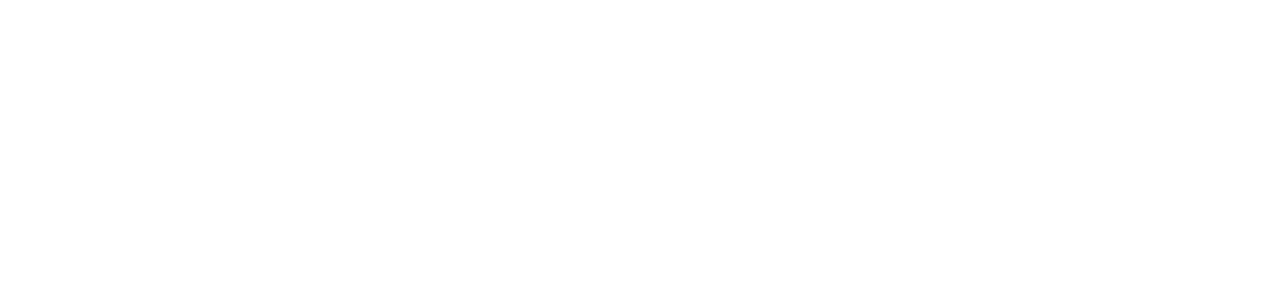
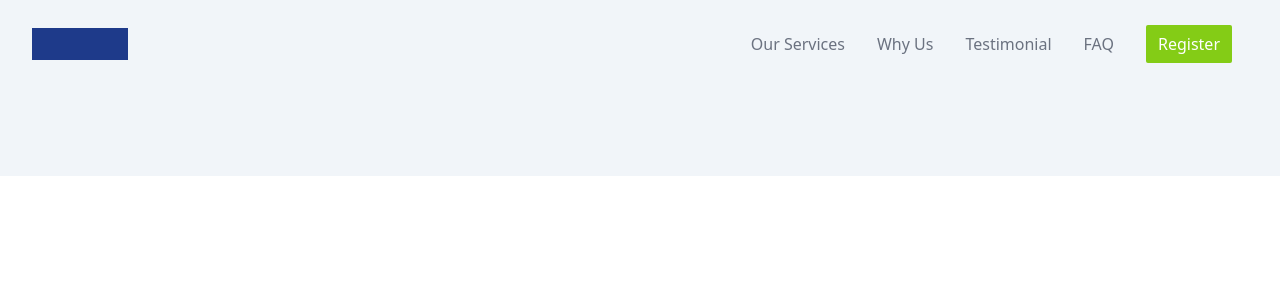
Before and after one commit to didapatria/kampus-merdeka2022, a React (Create React App) app in the folder challenge-04/: page / in a window 1280 px wide. Shown: the top 300 px of the page. Built offline with nearby package versions, Linux system fonts and the light colour scheme.

Commit message:
create navbar, install @headlessui/react and @heroicons/react

```diff
--- a/challenge-04/package.json
+++ b/challenge-04/package.json
@@ -3,6 +3,8 @@
   "version": "0.1.0",
   "private": true,
   "dependencies": {
+    "@headlessui/react": "^1.5.0",
+    "@heroicons/react": "^1.0.6",
     "@testing-library/jest-dom": "^5.16.4",
     "@testing-library/react": "^12.1.4",
     "@testing-library/user-event": "^13.5.0",
--- /dev/null
+++ b/challenge-04/src/components/Navbar.jsx
@@ -0,0 +1,100 @@
+import React, { Fragment } from 'react'
+import { Popover, Transition } from '@headlessui/react'
+import { MenuIcon, XIcon } from '@heroicons/react/outline'
+
+const navigation = [
+  { name: 'Our Services', href: '#our-services' },
+  { name: 'Why Us', href: '#why-us' },
+  { name: 'Testimonial', href: '#testimonial' },
+  { name: 'FAQ', href: '#faq' },
+]
+
+export default function Navbar() {
+  return (
+    <div className='relative bg-slate-100 overflow-hidden'>
+      <div className='max-w-7xl mx-auto'>
+        <div className='relative z-10 pb-8 lg:w-full lg:pb-28'>
+          <Popover>
+            <div className='relative pt-6 px-4 sm:px-6 lg:px-8'>
+              <nav className='relative flex items-center justify-between sm:h-10 lg:justify-start' aria-label='Global'>
+                <div className='flex items-center flex-grow flex-shrink-0 lg:flex-grow-0'>
+                  <div className='flex items-center justify-between w-full md:w-auto'>
+                    <a href='/'>
+                      <span className='sr-only'>Workflow</span>
+                      <div className='h-8 w-24 bg-blue-900' />
+                    </a>
+                    <div className='-mr-2 flex items-center md:hidden'>
+                      <Popover.Button className='bg-blue-900 rounded-md p-2 inline-flex items-center justify-center hover:text-blue-900 hover:bg-black focus:outline-none focus:ring-2 focus:ring-inset focus:ring-indigo-900'>
+                        <span className='sr-only'>Open main menu</span>
+                        <MenuIcon className='h-6 w-6' aria-hidden='true' />
+                      </Popover.Button>
+                    </div>
+                  </div>
+                </div>
+                <div className='hidden md:block lg:ml-auto md:ml-10 md:pr-4 md:space-x-8'>
+                  {navigation.map((item) => (
+                    <a key={item.name} href={item.href} className='font-medium text-gray-500 hover:text-gray-900'>
+                      {item.name}
+                    </a>
+                  ))}
+                  <a
+                    href='#'
+                    className='bg-lime-500 rounded-sm font-medium text-white hover:bg-white hover:text-lime-500 hover:shadow-lg hover:shadow-lime-500/50 md:px-3 md:py-2'
+                  >
+                    Register
+                  </a>
+                </div>
+              </nav>
+            </div>
+
+            <Transition
+              as={Fragment}
+              enter='duration-150 ease-out'
+              enterFrom='opacity-0 scale-95'
+              enterTo='opacity-100 scale-100'
+              leave='duration-100 ease-in'
+              leaveFrom='opacity-100 scale-100'
+              leaveTo='opacity-0 scale-95'
+            >
+              <Popover.Panel
+                focus
+                className='absolute z-10 top-0 inset-x-0 p-2 transition transform origin-top-right md:hidden'
+              >
+                <div className='rounded-lg shadow-md bg-white ring-1 ring-black ring-opacity-5 overflow-hidden'>
+                  <div className='px-5 pt-4 flex items-center justify-between'>
+                    <div>
+                      <div className='h-8 w-24 bg-blue-900' />
+                    </div>
+                    <div className='-mr-2'>
+                      <Popover.Button className='bg-blue-900 rounded-md p-2 inline-flex items-center justify-center hover:text-blue-900 hover:bg-black focus:outline-none focus:ring-2 focus:ring-inset focus:ring-indigo-900'>
+                        <span className='sr-only'>Close main menu</span>
+                        <XIcon className='h-6 w-6' aria-hidden='true' />
+                      </Popover.Button>
+                    </div>
+                  </div>
+                  <div className='px-2 pt-2 pb-3 space-y-1'>
+                    {navigation.map((item) => (
+                      <a
+                        key={item.name}
+                        href={item.href}
+                        className='block px-3 py-2 rounded-md text-base font-medium text-gray-700 hover:text-gray-900 hover:bg-gray-50'
+                      >
+                        {item.name}
+                      </a>
+                    ))}
+                  </div>
+                  <a
+                    href='#'
+                    className='block w-full px-5 py-3 text-center font-medium text-white bg-lime-500 hover:bg-lime-600'
+                  >
+                    Register
+                  </a>
+                </div>
+              </Popover.Panel>
+            </Transition>
+          </Popover>
+        </div>
+      </div>
+    </div>
+  )
+}
--- a/challenge-04/src/index.css
+++ b/challenge-04/src/index.css
@@ -1,3 +1,3 @@
-@tailwind base
-@tailwind components
-@tailwind utilities
+@tailwind base;
+@tailwind components;
+@tailwind utilities;
--- a/challenge-04/src/pages/Home.jsx
+++ b/challenge-04/src/pages/Home.jsx
@@ -1,8 +1,10 @@
 import React, { Fragment } from 'react'
+import Navbar from '../components/Navbar'
 
 export default function Home() {
   return (
     <Fragment>
+      <Navbar />
     </Fragment>
   )
 }
```
Also changed, not shown: 1 other file (tests, documents, lock files or other folders).
